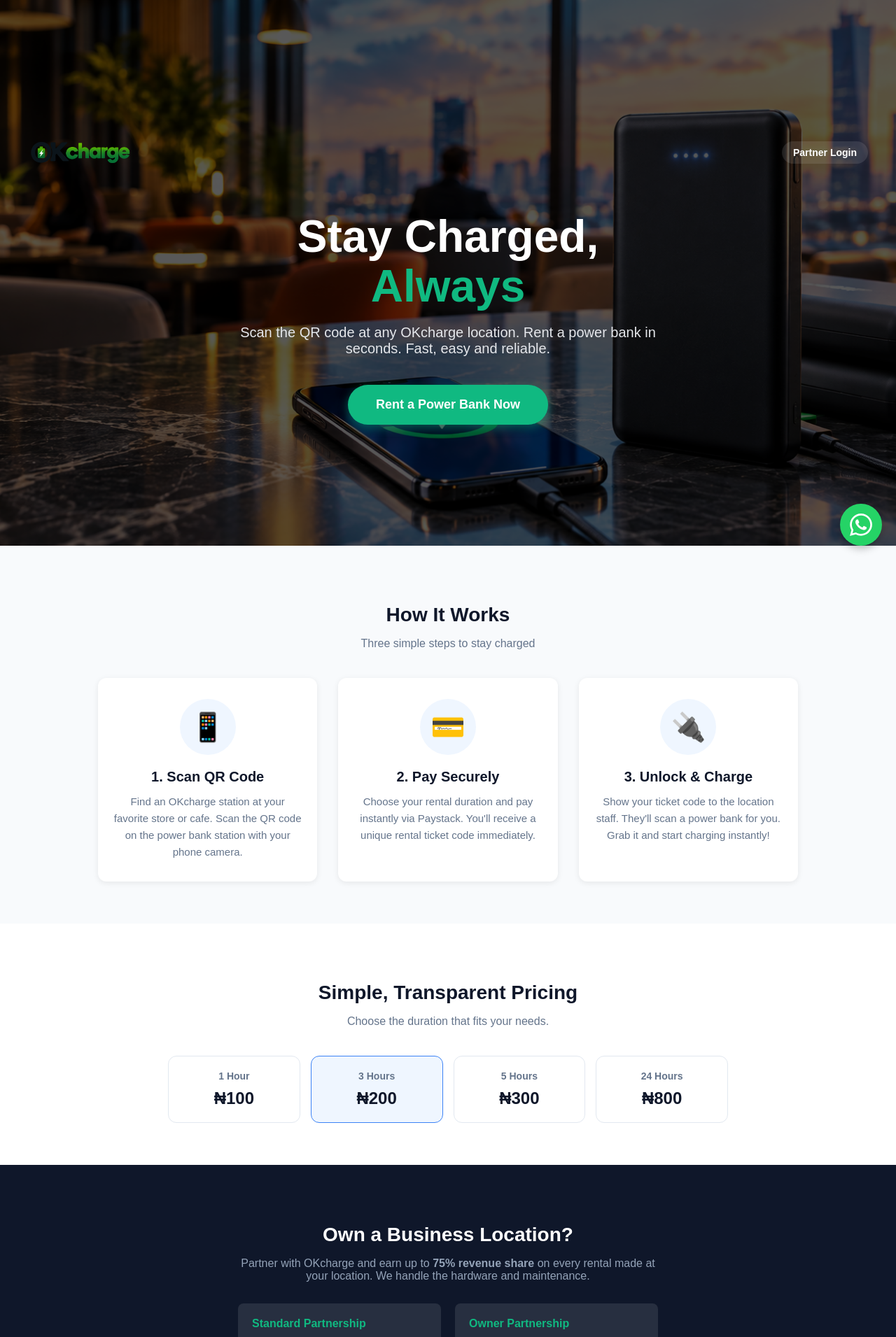
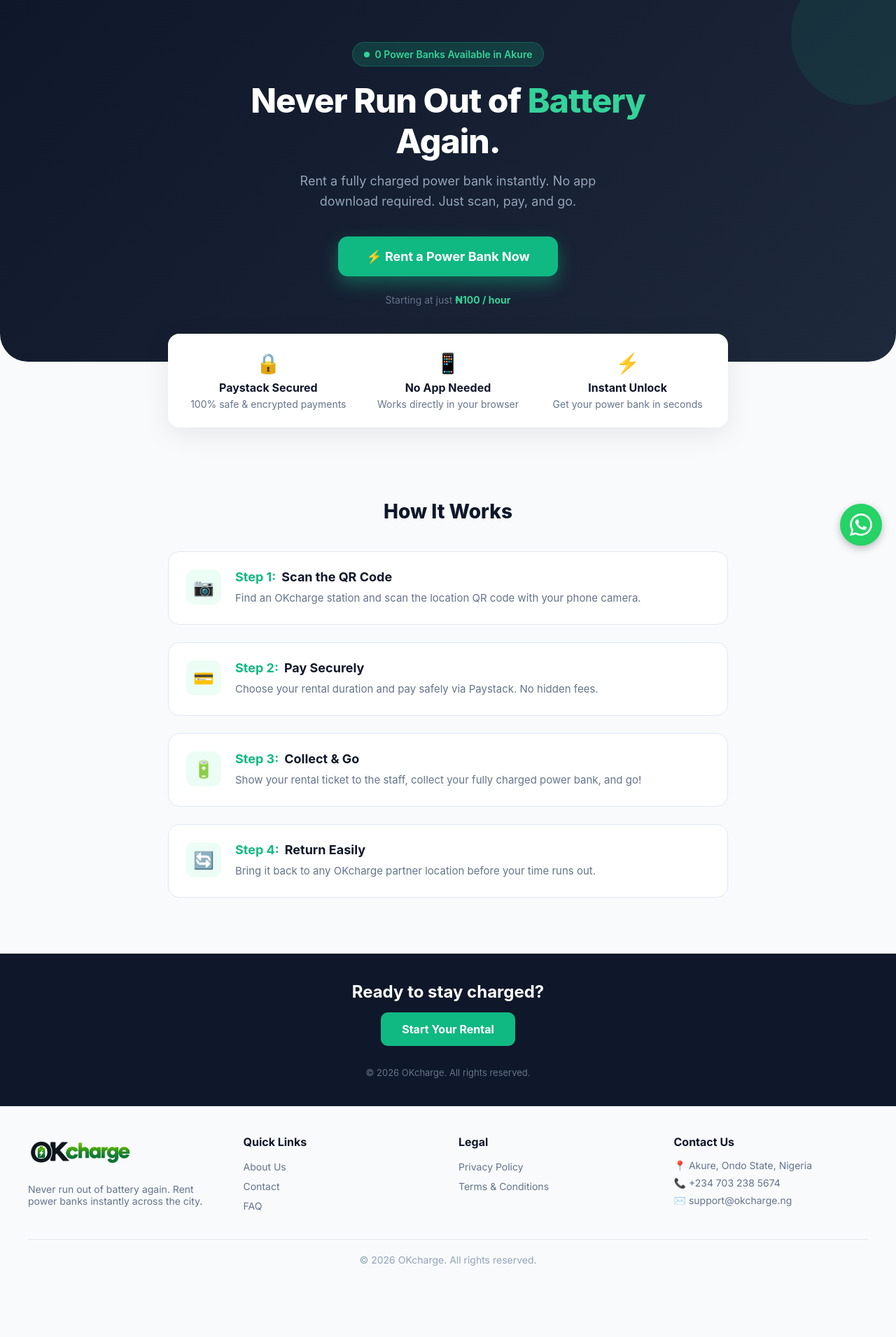
Before and after one commit to okivictor01-bit/OKcharge-, a Next.js app: page / in a window 1280 px wide. Shown: the top 1911 px of the page at 70% size. After the commit the page ends 1829 px from the top, so only its background shows below. Built offline with nearby package versions, Linux system fonts and the light colour scheme; no server answers; the database is empty.

Commit message:
Update page.tsx

```diff
--- a/app/page.tsx
+++ b/app/page.tsx
@@ -1,157 +1,219 @@
-import type { Metadata } from "next";
+"use client";
 
-export const metadata: Metadata = {
-  title: "OKcharge - Rent a Power Bank Instantly",
-  description: "Never run out of battery again. Rent a power bank from OKcharge locations across the city.",
+import { useState, useEffect } from 'react';
+import { supabase } from '@/lib/supabase';
+import Link from 'next/link';
+
+export default function HomePage() {
+  const [availableCount, setAvailableCount] = useState<number | null>(null);
+
+  useEffect(() => {
+    // Fetch real-time available power banks count
+    const fetchAvailability = async () => {
+      const { count } = await supabase
+        .from('power_banks')
+        .select('*', { count: 'exact', head: true })
+        .eq('status', 'available');
+
+      setAvailableCount(count || 0);
     };
+    fetchAvailability();
+  }, []);
 
-export default function Home() {
   return (
-    <main style={{ fontFamily: 'sans-serif', color: '#0f172a', backgroundColor: '#ffffff' }}>
+    <main style={{ fontFamily: '-apple-system, BlinkMacSystemFont, "Segoe UI", Roboto, sans-serif', backgroundColor: '#f8fafc', minHeight: '100vh' }}>
+
       {/* Hero Section */}
-      <section style={{
+      <div style={{
+        background: 'linear-gradient(135deg, #0f172a 0%, #1e293b 100%)',
+        color: 'white',
+        padding: '60px 20px 80px',
+        textAlign: 'center',
+        borderBottomLeftRadius: '40px',
+        borderBottomRightRadius: '40px',
         position: 'relative',
-        textAlign: 'center',
-        padding: '100px 20px 80px',
-        minHeight: '600px',
-        display: 'flex',
-        flexDirection: 'column',
-        justifyContent: 'center',
-        backgroundImage: 'url(/hero-bg.jpg)',
-        backgroundSize: 'cover',
-        backgroundPosition: 'center',
-        backgroundRepeat: 'no-repeat',
+        overflow: 'hidden'
       }}>
-        {/* Dark Overlay for readability */}
+        {/* Decorative background element */}
         <div style={{
-          position: 'absolute',
-          top: 0, left: 0, right: 0, bottom: 0,
-          backgroundColor: 'rgba(0, 0, 0, 0.65)',
-          zIndex: 1
-        }}></div>
+          position: 'absolute', top: '-50px', right: '-50px',
+          width: '200px', height: '200px',
+          backgroundColor: 'rgba(16, 185, 129, 0.1)',
+          borderRadius: '50%'
+        }} />
 
-        {/* Header inside Hero */}
-        <div style={{ position: 'relative', zIndex: 2, display: 'flex', justifyContent: 'space-between', alignItems: 'center', maxWidth: '1200px', margin: '0 auto 60px auto', width: '100%' }}>
-          <img src="/logo.png" alt="OKcharge" style={{ height: '50px', width: 'auto' }} />
-          <a href="/auth/login" style={{ textDecoration: 'none', color: 'white', fontSize: '14px', fontWeight: 'bold', backgroundColor: 'rgba(255,255,255,0.1)', padding: '8px 16px', borderRadius: '20px' }}>Partner Login</a>
+        <div style={{ maxWidth: '600px', margin: '0 auto', position: 'relative', zIndex: 1 }}>
+          <div style={{
+            display: 'inline-flex',
+            alignItems: 'center',
+            gap: '8px',
+            backgroundColor: 'rgba(16, 185, 129, 0.2)',
+            color: '#34d399',
+            padding: '8px 16px',
+            borderRadius: '50px',
+            fontSize: '14px',
+            fontWeight: '600',
+            marginBottom: '20px',
+            border: '1px solid rgba(16, 185, 129, 0.3)'
+          }}>
+            <span style={{
+              width: '8px', height: '8px', backgroundColor: '#34d399', borderRadius: '50%',
+              animation: 'pulse 2s infinite'
+            }} />
+            {availableCount !== null ? `${availableCount} Power Banks Available in Akure` : 'Loading availability...'}
           </div>
 
-        {/* Hero Content */}
-        <div style={{ position: 'relative', zIndex: 2, maxWidth: '800px', margin: '0 auto' }}>
-          <h1 style={{ fontSize: 'clamp(40px, 6vw, 64px)', fontWeight: '800', margin: '0 0 20px 0', lineHeight: '1.1', color: 'white' }}>
-            Stay Charged, <br /><span style={{ color: '#10b981' }}>Always</span>
+          <h1 style={{ fontSize: 'clamp(32px, 5vw, 48px)', fontWeight: '800', margin: '0 0 15px 0', lineHeight: '1.2', letterSpacing: '-1px' }}>
+            Never Run Out of <span style={{ color: '#34d399' }}>Battery</span> Again.
           </h1>
-          <p style={{ fontSize: '20px', color: '#e5e7eb', marginBottom: '40px', maxWidth: '600px', margin: '0 auto 40px auto' }}>
-            Scan the QR code at any OKcharge location. Rent a power bank in seconds. Fast, easy and reliable.
+
+          <p style={{ fontSize: '18px', color: '#94a3b8', margin: '0 0 35px 0', lineHeight: '1.6', maxWidth: '500px', marginLeft: 'auto', marginRight: 'auto' }}>
+            Rent a fully charged power bank instantly. No app download required. Just scan, pay, and go.
           </p>
-          <a href="/rent" style={{ display: 'inline-block', backgroundColor: '#10b981', color: 'white', padding: '18px 40px', borderRadius: '50px', textDecoration: 'none', fontSize: '18px', fontWeight: 'bold', boxShadow: '0 4px 14px rgba(16, 185, 129, 0.4)' }}> Rent a Power Bank Now</a>
-        </div>
-      </section>
 
-      {/* How It Works */}
-      <section style={{ backgroundColor: '#f8fafc', padding: '60px 20px' }}>
-        <div style={{ maxWidth: '1000px', margin: '0 auto' }}>
-          <h2 style={{ textAlign: 'center', fontSize: '28px', marginBottom: '15px' }}>How It Works</h2>
-          <p style={{ textAlign: 'center', color: '#64748b', marginBottom: '40px', fontSize: '16px' }}>Three simple steps to stay charged</p>
-
-          <div style={{ display: 'grid', gridTemplateColumns: 'repeat(auto-fit, minmax(280px, 1fr))', gap: '30px' }}>
-            {/* Step 1 */}
-            <div style={{ textAlign: 'center', padding: '30px 20px', backgroundColor: 'white', borderRadius: '12px', boxShadow: '0 2px 8px rgba(0,0,0,0.08)' }}>
-              <div style={{
-                width: '80px',
-                height: '80px',
-                backgroundColor: '#eff6ff',
-                borderRadius: '50%',
-                display: 'flex',
+          <div style={{ display: 'flex', flexDirection: 'column', gap: '15px', alignItems: 'center' }}>
+            <Link
+              href="/rent"
+              style={{
+                display: 'inline-flex',
                 alignItems: 'center',
                 justifyContent: 'center',
-                margin: '0 auto 20px auto',
-                fontSize: '40px'
-              }}>📱</div>
-              <h3 style={{ fontSize: '20px', marginBottom: '12px', color: '#0f172a' }}>1. Scan QR Code</h3>
-              <p style={{ color: '#64748b', fontSize: '15px', lineHeight: '1.6', margin: 0 }}>
-                Find an OKcharge station at your favorite store or cafe. Scan the QR code on the power bank station with your phone camera.
-              </p>
-            </div>
+                gap: '10px',
+                padding: '18px 40px',
+                backgroundColor: '#10b981',
+                color: 'white',
+                borderRadius: '14px',
+                textDecoration: 'none',
+                fontSize: '18px',
+                fontWeight: '700',
+                boxShadow: '0 10px 25px rgba(16, 185, 129, 0.4)',
+                transition: 'transform 0.2s, box-shadow 0.2s'
+              }}
+              onMouseEnter={(e) => {
+                e.currentTarget.style.transform = 'translateY(-2px)';
+                e.currentTarget.style.boxShadow = '0 15px 30px rgba(16, 185, 129, 0.5)';
+              }}
+              onMouseLeave={(e) => {
+                e.currentTarget.style.transform = 'translateY(0)';
+                e.currentTarget.style.boxShadow = '0 10px 25px rgba(16, 185, 129, 0.4)';
+              }}
+            >
+              ⚡ Rent a Power Bank Now
+            </Link>
 
-            {/* Step 2 */}
-            <div style={{ textAlign: 'center', padding: '30px 20px', backgroundColor: 'white', borderRadius: '12px', boxShadow: '0 2px 8px rgba(0,0,0,0.08)' }}>
-              <div style={{
-                width: '80px',
-                height: '80px',
-                backgroundColor: '#eff6ff',
-                borderRadius: '50%',
-                display: 'flex',
-                alignItems: 'center',
-                justifyContent: 'center',
-                margin: '0 auto 20px auto',
-                fontSize: '40px'
-              }}>💳</div>
-              <h3 style={{ fontSize: '20px', marginBottom: '12px', color: '#0f172a' }}>2. Pay Securely</h3>
-              <p style={{ color: '#64748b', fontSize: '15px', lineHeight: '1.6', margin: 0 }}>
-                Choose your rental duration and pay instantly via Paystack. You'll receive a unique rental ticket code immediately.
-              </p>
-            </div>
-
-            {/* Step 3 */}
-            <div style={{ textAlign: 'center', padding: '30px 20px', backgroundColor: 'white', borderRadius: '12px', boxShadow: '0 2px 8px rgba(0,0,0,0.08)' }}>
-              <div style={{
-                width: '80px',
-                height: '80px',
-                backgroundColor: '#eff6ff',
-                borderRadius: '50%',
-                display: 'flex',
-                alignItems: 'center',
-                justifyContent: 'center',
-                margin: '0 auto 20px auto',
-                fontSize: '40px'
-              }}>🔌</div>
-              <h3 style={{ fontSize: '20px', marginBottom: '12px', color: '#0f172a' }}>3. Unlock & Charge</h3>
-              <p style={{ color: '#64748b', fontSize: '15px', lineHeight: '1.6', margin: 0 }}>
-                Show your ticket code to the location staff. They'll scan a power bank for you. Grab it and start charging instantly!
+            <p style={{ fontSize: '14px', color: '#64748b', margin: '10px 0 0 0' }}>
+              Starting at just <strong style={{ color: '#34d399' }}>₦100 / hour</strong>
             </p>
           </div>
         </div>
       </div>
-      </section>
 
-      {/* Pricing */}
-      <section style={{ padding: '60px 20px', maxWidth: '800px', margin: '0 auto' }}>
-        <h2 style={{ textAlign: 'center', fontSize: '28px', marginBottom: '10px' }}>Simple, Transparent Pricing</h2>
-        <p style={{ textAlign: 'center', color: '#64748b', marginBottom: '40px' }}>Choose the duration that fits your needs.</p>
-        <div style={{ display: 'grid', gridTemplateColumns: 'repeat(auto-fit, minmax(140px, 1fr))', gap: '15px' }}>
+      {/* Trust Indicators */}
+      <div style={{ maxWidth: '800px', margin: '-40px auto 40px', padding: '0 20px', position: 'relative', zIndex: 10 }}>
+        <div style={{
+          backgroundColor: 'white',
+          borderRadius: '16px',
+          padding: '25px',
+          boxShadow: '0 10px 40px rgba(0,0,0,0.08)',
+          display: 'grid',
+          gridTemplateColumns: 'repeat(auto-fit, minmax(200px, 1fr))',
+          gap: '20px',
+          textAlign: 'center'
+        }}>
+          <div>
+            <div style={{ fontSize: '28px', marginBottom: '8px' }}>🔒</div>
+            <h3 style={{ fontSize: '16px', fontWeight: '700', color: '#0f172a', margin: '0 0 5px 0' }}>Paystack Secured</h3>
+            <p style={{ fontSize: '14px', color: '#64748b', margin: 0 }}>100% safe & encrypted payments</p>
+          </div>
+          <div>
+            <div style={{ fontSize: '28px', marginBottom: '8px' }}>📱</div>
+            <h3 style={{ fontSize: '16px', fontWeight: '700', color: '#0f172a', margin: '0 0 5px 0' }}>No App Needed</h3>
+            <p style={{ fontSize: '14px', color: '#64748b', margin: 0 }}>Works directly in your browser</p>
+          </div>
+          <div>
+            <div style={{ fontSize: '28px', marginBottom: '8px' }}>⚡</div>
+            <h3 style={{ fontSize: '16px', fontWeight: '700', color: '#0f172a', margin: '0 0 5px 0' }}>Instant Unlock</h3>
+            <p style={{ fontSize: '14px', color: '#64748b', margin: 0 }}>Get your power bank in seconds</p>
+          </div>
+        </div>
+      </div>
+
+      {/* How It Works */}
+      <div style={{ maxWidth: '800px', margin: '0 auto', padding: '40px 20px 80px' }}>
+        <h2 style={{ textAlign: 'center', fontSize: '28px', fontWeight: '800', color: '#0f172a', marginBottom: '40px' }}>How It Works</h2>
+
+        <div style={{ display: 'grid', gap: '25px' }}>
           {[
-            { time: '1 Hour', price: '₦100' },
-            { time: '3 Hours', price: '₦200' },
-            { time: '5 Hours', price: '₦300' },
-            { time: '24 Hours', price: '₦800' },
-          ].map((plan, idx) => (
-            <div key={idx} style={{ border: '1px solid #e2e8f0', borderRadius: '12px', padding: '20px', textAlign: 'center', backgroundColor: idx === 1 ? '#eff6ff' : 'white', borderColor: idx === 1 ? '#3b82f6' : '#e2e8f0' }}>
-              <p style={{ margin: '0 0 10px 0', fontSize: '14px', color: '#64748b', fontWeight: 'bold' }}>{plan.time}</p>
-              <h3 style={{ margin: 0, fontSize: '24px', color: '#0f172a' }}>{plan.price}</h3>
+            { step: '1', icon: '📷', title: 'Scan the QR Code', desc: 'Find an OKcharge station and scan the location QR code with your phone camera.' },
+            { step: '2', icon: '💳', title: 'Pay Securely', desc: 'Choose your rental duration and pay safely via Paystack. No hidden fees.' },
+            { step: '3', icon: '🔋', title: 'Collect & Go', desc: 'Show your rental ticket to the staff, collect your fully charged power bank, and go!' },
+            { step: '4', icon: '🔄', title: 'Return Easily', desc: 'Bring it back to any OKcharge partner location before your time runs out.' }
+          ].map((item, index) => (
+            <div key={index} style={{
+              display: 'flex',
+              gap: '20px',
+              backgroundColor: 'white',
+              padding: '25px',
+              borderRadius: '16px',
+              border: '1px solid #e2e8f0',
+              alignItems: 'flex-start'
+            }}>
+              <div style={{
+                backgroundColor: '#ecfdf5',
+                color: '#10b981',
+                width: '50px',
+                height: '50px',
+                borderRadius: '12px',
+                display: 'flex',
+                alignItems: 'center',
+                justifyContent: 'center',
+                fontSize: '24px',
+                flexShrink: 0
+              }}>
+                {item.icon}
+              </div>
+              <div>
+                <h3 style={{ fontSize: '18px', fontWeight: '700', color: '#0f172a', margin: '0 0 8px 0' }}>
+                  <span style={{ color: '#10b981', marginRight: '8px' }}>Step {item.step}:</span>
+                  {item.title}
+                </h3>
+                <p style={{ fontSize: '15px', color: '#64748b', margin: 0, lineHeight: '1.6' }}>{item.desc}</p>
+              </div>
             </div>
           ))}
         </div>
-      </section>
+      </div>
 
-      {/* Partner Section */}
-      <section style={{ backgroundColor: '#0f172a', color: 'white', padding: '60px 20px', textAlign: 'center' }}>
-        <div style={{ maxWidth: '600px', margin: '0 auto' }}>
-          <h2 style={{ fontSize: '28px', marginBottom: '15px' }}>Own a Business Location?</h2>
-          <p style={{ color: '#94a3b8', marginBottom: '30px', fontSize: '16px' }}>Partner with OKcharge and earn up to <strong>75% revenue share</strong> on every rental made at your location. We handle the hardware and maintenance.</p>
-          <div style={{ display: 'grid', gridTemplateColumns: 'repeat(auto-fit, minmax(200px, 1fr))', gap: '20px', marginBottom: '30px', textAlign: 'left' }}>
-            <div style={{ backgroundColor: 'rgba(255,255,255,0.1)', padding: '20px', borderRadius: '8px' }}>
-              <h3 style={{ margin: '0 0 10px 0', fontSize: '16px', color: '#10b981' }}>Standard Partnership</h3>
-              <p style={{ margin: 0, fontSize: '14px', color: '#d1d5db' }}>We provide the power banks<br/>You earn <strong>40%</strong></p>
+      {/* Footer CTA */}
+      <div style={{ backgroundColor: '#0f172a', color: 'white', padding: '40px 20px', textAlign: 'center' }}>
+        <h2 style={{ fontSize: '24px', fontWeight: '700', margin: '0 0 15px 0' }}>Ready to stay charged?</h2>
+        <Link
+          href="/rent"
+          style={{
+            display: 'inline-block',
+            padding: '14px 30px',
+            backgroundColor: '#10b981',
+            color: 'white',
+            borderRadius: '10px',
+            textDecoration: 'none',
+            fontWeight: '700',
+            fontSize: '16px'
+          }}
+        >
+          Start Your Rental
+        </Link>
+        <p style={{ fontSize: '13px', color: '#64748b', marginTop: '30px', margin: '30px 0 0 0' }}>
+          © {new Date().getFullYear()} OKcharge. All rights reserved.
+        </p>
       </div>
-            <div style={{ backgroundColor: 'rgba(255,255,255,0.1)', padding: '20px', borderRadius: '8px' }}>
-              <h3 style={{ margin: '0 0 10px 0', fontSize: '16px', color: '#10b981' }}>Owner Partnership</h3>
-              <p style={{ margin: 0, fontSize: '14px', color: '#d1d5db' }}>You provide your own power banks<br/>You earn <strong>75%</strong></p>
-            </div>
-          </div>
-          <a href="/auth/register" style={{ display: 'inline-block', backgroundColor: 'white', color: '#0f172a', padding: '15px 30px', borderRadius: '8px', textDecoration: 'none', fontWeight: 'bold' }}>Become a Partner</a>
-        </div>
-      </section>
+
+      <style>{`
+        @keyframes pulse {
+          0% { box-shadow: 0 0 0 0 rgba(52, 211, 153, 0.7); }
+          70% { box-shadow: 0 0 0 10px rgba(52, 211, 153, 0); }
+          100% { box-shadow: 0 0 0 0 rgba(52, 211, 153, 0); }
+        }
+      `}</style>
     </main>
   );
 }
```
Lines whose indentation alone changed are shown as unchanged.
